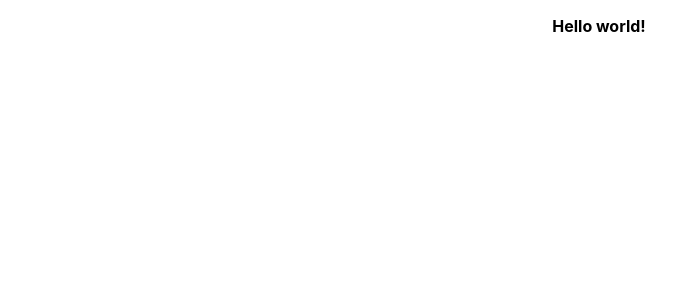
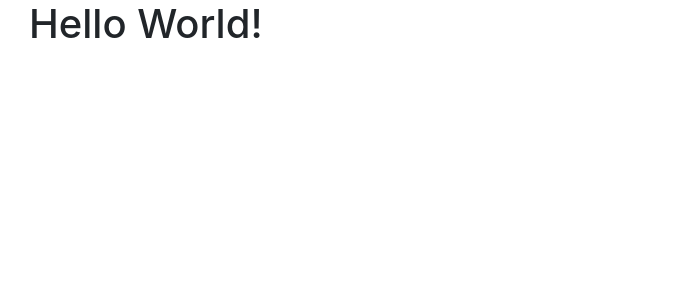
Before and after one commit to joeldelatte/Poject_3_Dinner_Party, a React (Create React App) app in the folder client/: page / in a window 1280 px wide. Shown: the top 300 px of the page, without its empty margins (41-717 px from the left). Built offline with nearby package versions, Linux system fonts and the light colour scheme.

Commit message:
adds a test compnonent

```diff
--- a/client/public/index.html
+++ b/client/public/index.html
@@ -22,6 +22,12 @@
       work correctly both with client-side routing and a non-root public URL.
       Learn how to configure a non-root public URL by running `npm run build`.
     -->
+    <link
+    rel="stylesheet"
+    href="https://maxcdn.bootstrapcdn.com/bootstrap/4.4.1/css/bootstrap.min.css"
+    integrity="sha384-Vkoo8x4CGsO3+Hhxv8T/Q5PaXtkKtu6ug5TOeNV6gBiFeWPGFN9MuhOf23Q9Ifjh"
+    crossorigin="anonymous"
+    />
     <title>React App</title>
   </head>
   <body>
--- a/client/src/containers/App.js
+++ b/client/src/App.js
@@ -1,10 +1,11 @@
 import React from 'react';
+import SignIn from "./components/SignIn/SignIn";
 import './App.css';
 
 function App() {
   return (
     <div className="App">
-      <p>Hello world!</p>
+      <SignIn />
     </div>
   );
 }
--- /dev/null
+++ b/client/src/components/SignIn/SignIn.js
@@ -0,0 +1,11 @@
+import React from "react";
+
+export default function SignIn() {
+    return (
+        <>
+        <div class="container">
+          <h1 className="row" >Hello World!</h1>
+        </div>
+        </>
+    )
+}
--- a/client/src/index.js
+++ b/client/src/index.js
@@ -1,7 +1,7 @@
 import React from 'react';
 import ReactDOM from 'react-dom';
 import './index.css';
-import App from './containers/App';
+import App from './App';
 import * as serviceWorker from './serviceWorker';
 
 ReactDOM.render(<App />, document.getElementById('root'));
```
Also changed, not shown: client/src/App.css (renamed from client/src/containers/App.css), 2 other files (tests, documents, lock files or other folders).
